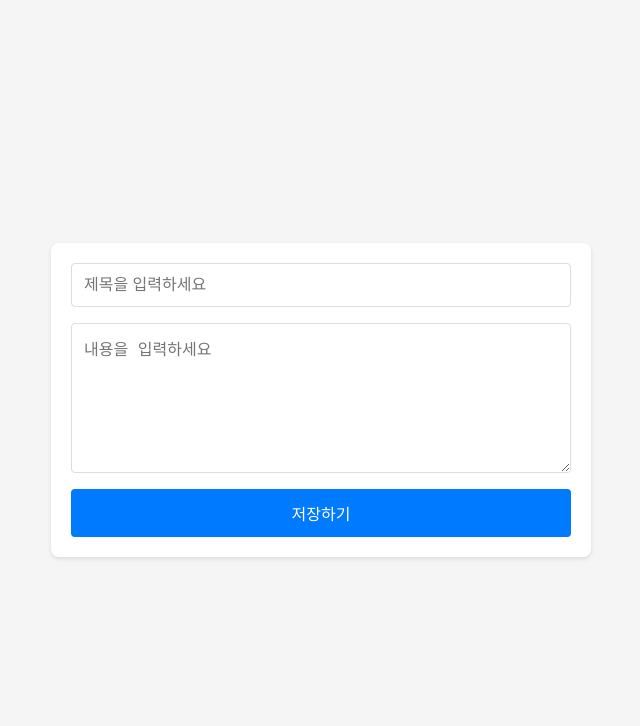
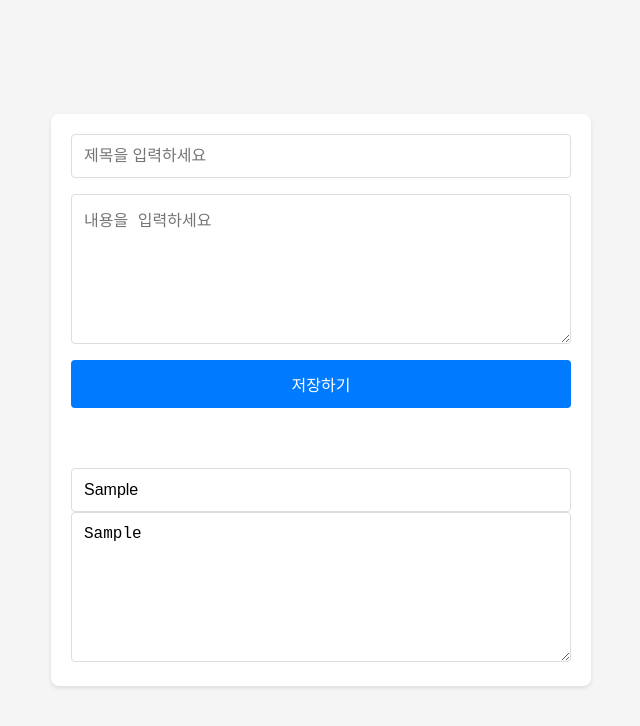
Before and after one commit to Zootopia4/ZooMemo, a plain HTML site: page Base.html in a window 1280 px wide. Both pictures are taken after typing "Sample", "Sample" into the empty fields and a click on the button "저장하기". Shown: the whole page, without its empty margins (319-959 px from the left). Drawn offline with Linux system fonts and the light colour scheme.

Commit message:
메모 불러오기 (임시)

```diff
--- a/Base.html
+++ b/Base.html
@@ -12,6 +12,14 @@
             <input type="text" id="titleInput" placeholder="제목을 입력하세요" required>
             <textarea id="contentInput" placeholder="내용을 입력하세요" required></textarea>
             <button type="submit" class="button">저장하기</button>
+        </form>
+        <br>
+        <br>
+        <br>
+        <form id="memoEditForm" action="">
+
+            <input id="titleEdit" type="text">
+            <textarea id="contentEdit"></textarea>
         </form>
     </div>
     <script>
@@ -33,7 +41,27 @@
             // Clear the form
             document.getElementById('memoForm').reset();
             alert('메모가 저장되었습니다!');
+
+
+
+            //메모 불러오기
+            let memosData = JSON.parse(localStorage.getItem('memos') || '[]');
+            console.log(memosData);
+            console.log(memosData.title);
+            console.log(memosData.content);
+
+            document.getElementById('titleEdit').value = memosData[0].title
+            document.getElementById('contentEdit').value = memosData[0].content
+
+
+
+
+
+
+
+
         }
     </script>
+
 </body>
 </html>
```
Also changed, not shown: 1 other file.
